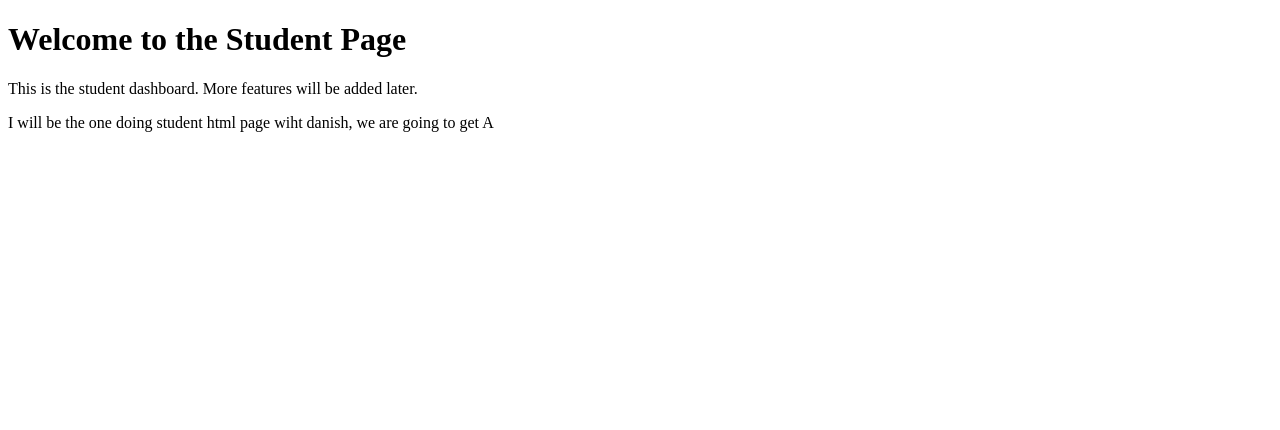
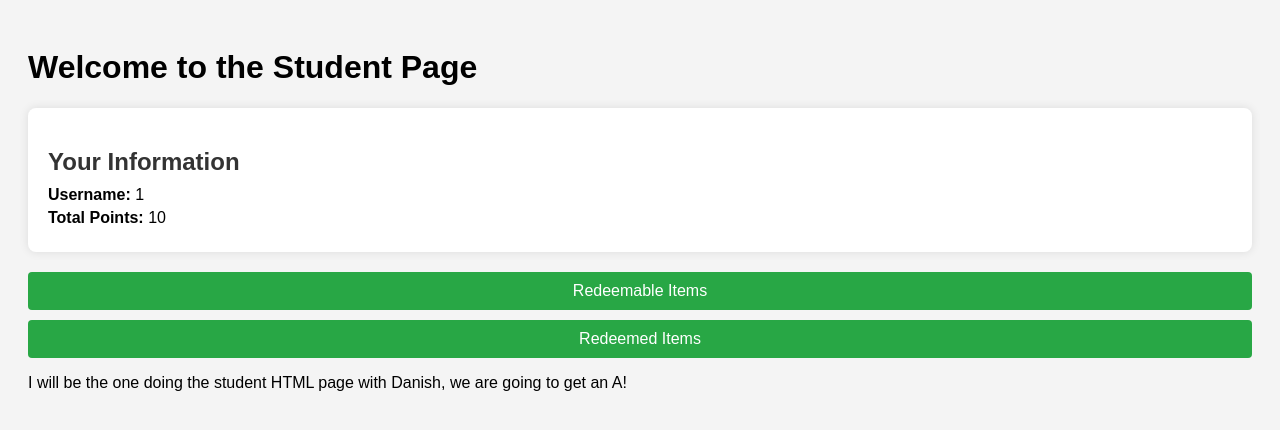
Before and after one commit to Lucashhw/DevopsAssignment, a Python web app: template app/templates/student.html in a window 1280 px wide. Shown: the top 430 px of the page. Run offline with Jinja, Linux system fonts and the light colour scheme; the template is opened without the code that fills it: most values are stand-ins (such as "Sample title", 1, 10 or a date in 2020).

Commit message:
Student login + redeem items functionality done

```diff
--- a/app/templates/student.html
+++ b/app/templates/student.html
@@ -4,12 +4,63 @@
     <meta charset="UTF-8">
     <meta name="viewport" content="width=device-width, initial-scale=1.0">
     <title>Student Page</title>
+    <style>
+        body {
+            font-family: Arial, sans-serif;
+            padding: 20px;
+            background-color: #f4f4f4;
+        }
+        .student-info {
+            background-color: #fff;
+            padding: 20px;
+            border-radius: 8px;
+            box-shadow: 0 0 10px rgba(0, 0, 0, 0.1);
+            margin-bottom: 20px;
+        }
+        .student-info h2 {
+            margin-bottom: 10px;
+            color: #333;
+        }
+        .student-info p {
+            margin: 5px 0;
+            font-size: 16px;
+        }
+        .navigation-links {
+            margin-top: 20px;
+        }
+        .navigation-links a {
+            display: block;
+            margin: 10px 0;
+            padding: 10px;
+            background-color: #28a745;
+            color: white;
+            text-align: center;
+            text-decoration: none;
+            border-radius: 4px;
+            font-size: 16px;
+        }
+        .navigation-links a:hover {
+            background-color: #218838;
+        }
+    </style>
 </head>
 <body>
     <h1>Welcome to the Student Page</h1>
-    <p>This is the student dashboard. More features will be added later.</p>
 
+    <!-- Student Information Section -->
+    <div class="student-info">
+        <h2>Your Information</h2>
+        <p><strong>Username:</strong> {{ student.id }}</p>
+        <p><strong>Total Points:</strong> {{ student.points }}</p>
+    </div>
 
-    <p> I will be the one doing student html page wiht danish, we are going to get A</p>
+    <!-- Navigation Links -->
+    <div class="navigation-links">
+        <a href="/redeemable_items">Redeemable Items</a>
+        <a href="/redeemed_items">Redeemed Items</a>
+    </div>
+
+    <!-- Fun Message -->
+    <p>I will be the one doing the student HTML page with Danish, we are going to get an A!</p>
 </body>
 </html>
```
Also changed, not shown: app/routes.py (+50 -7 lines), app/templates/redeemable_items.html (deleted, +0 -12 lines).
